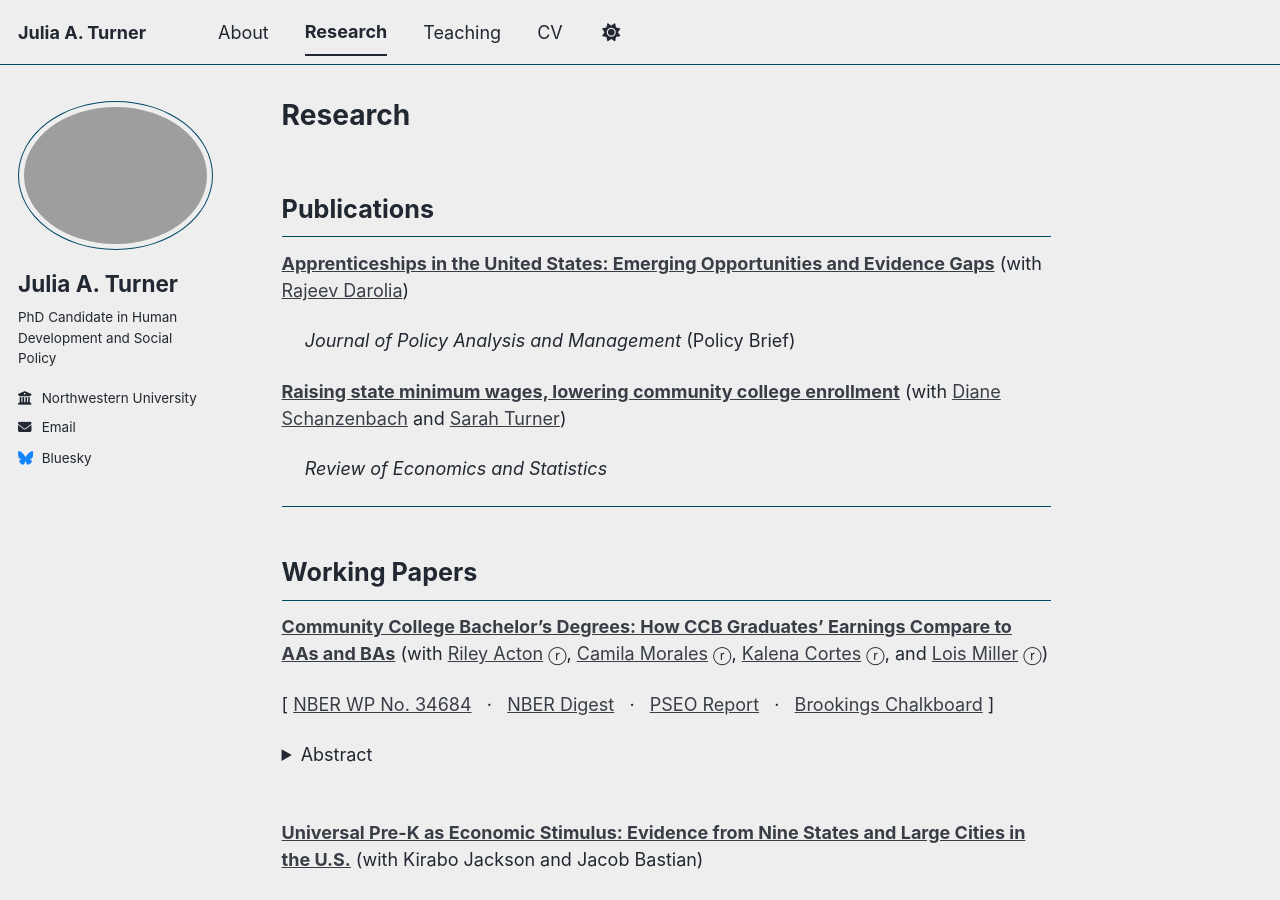
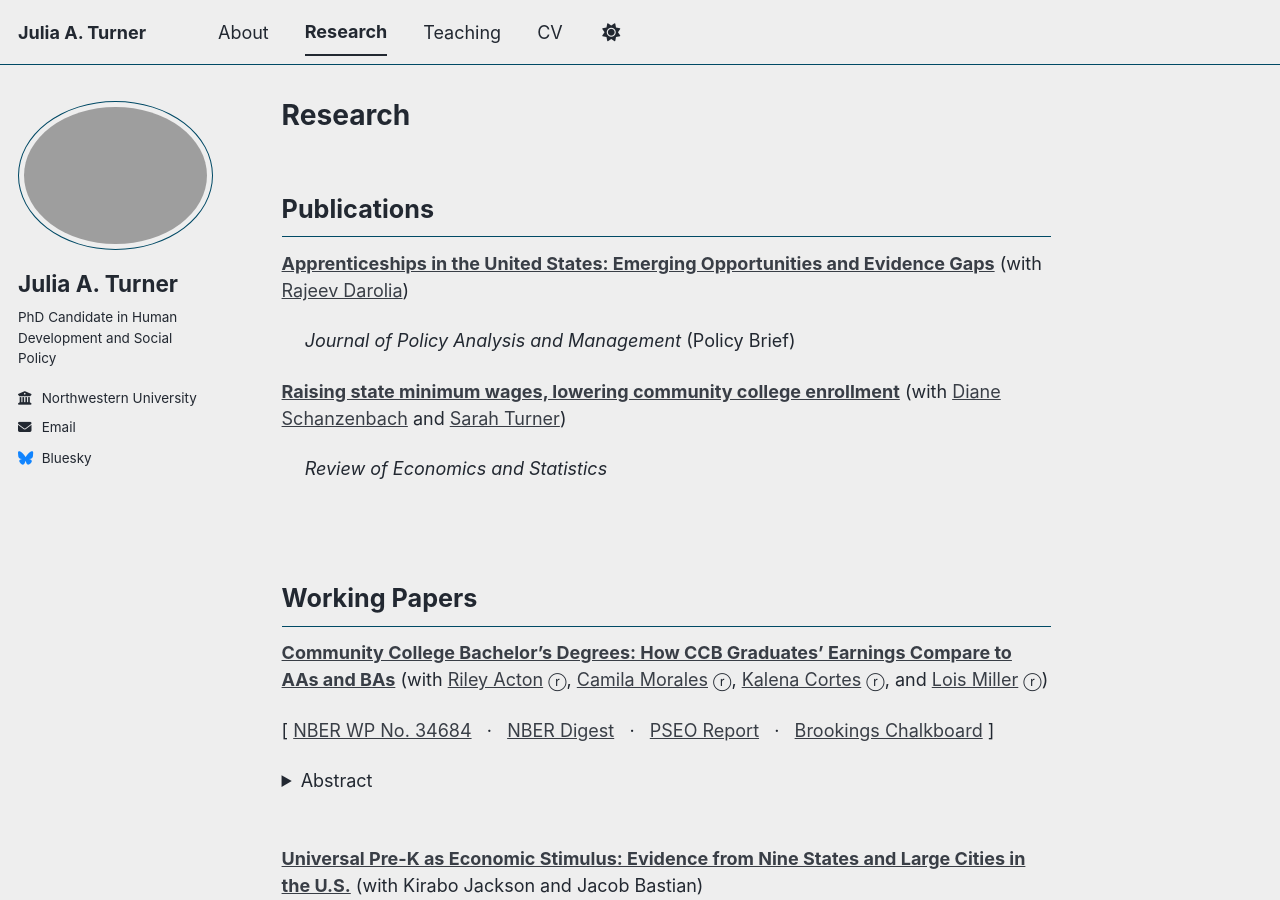
Before and after one commit to julia-a-turner/julia-a-turner.github.io, a Jekyll site: the page built from _pages/research.md, in a window 1280 px wide and 900 px high. Built offline with Jekyll 4.4.1, drawn with Linux system fonts in a browser that asks for light colours; a script bundle is joined from its source files by our own code; library files that are not in the unit come from our copies.

Commit message:
Update research.md

```diff
--- a/_pages/research.md
+++ b/_pages/research.md
@@ -17,7 +17,7 @@ author_profile: true
 
 &emsp; *Review of Economics and Statistics*
 
----
+<br>
 
 ## Working Papers
 
@@ -58,7 +58,7 @@ Building on canonical models of human capital investment, this paper explores th
 </details>
 <br>
 
----
+
 
 ## Works in Progress
 
@@ -68,7 +68,8 @@ Building on canonical models of human capital investment, this paper explores th
 - Moving Forward and Staying in Place: Choosing the Community College Baccalaureate Degree
 - Accessible Higher Education and Outside Options (with [Carl Gergs](https://carlgergs.com/))
 
----
+<br>
+
 
 ## Policy Briefs and Other Writing
 
```
